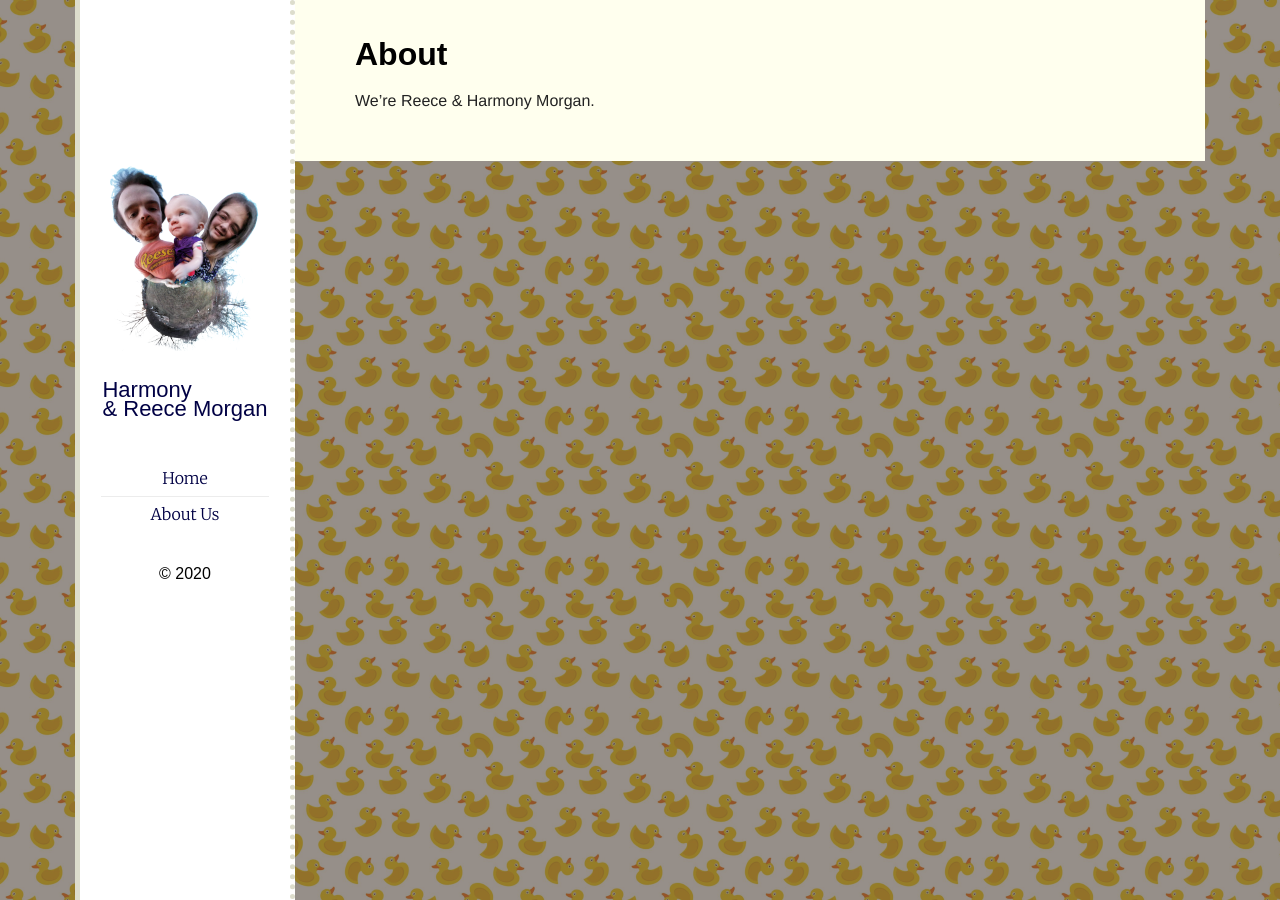
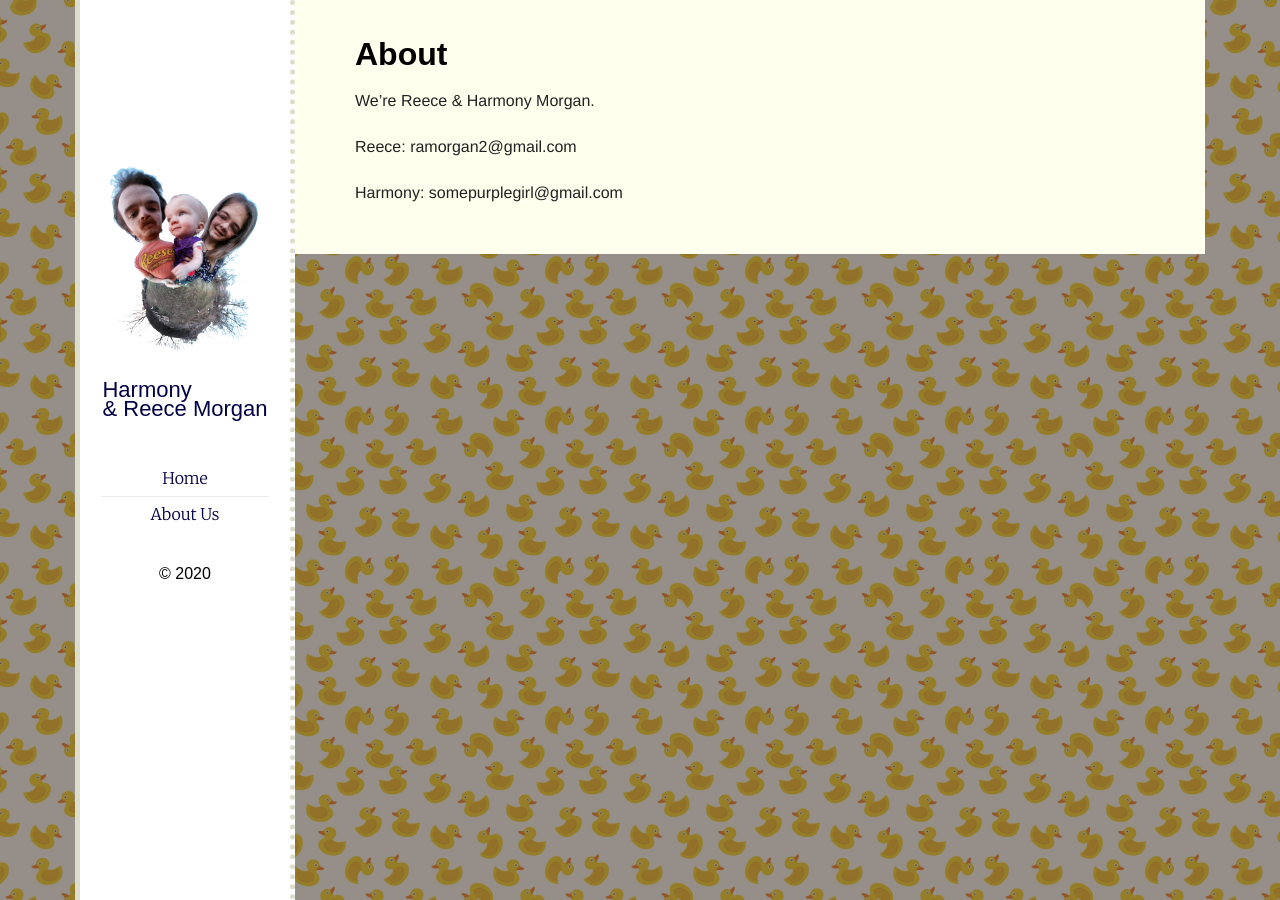
Before and after one commit to lovemyducks/lovemyducks, a Jekyll site: the page built from about.md, in a window 1280 px wide. Built offline with Jekyll 4.4.1, drawn with Linux system fonts in a browser that asks for light colours.

Commit message:
Added emails

```diff
--- a/about.md
+++ b/about.md
@@ -5,3 +5,7 @@ permalink: /about/
 ---
 
 We're Reece & Harmony Morgan.
+
+Reece: ramorgan2@gmail.com
+
+Harmony: somepurplegirl@gmail.com
```
